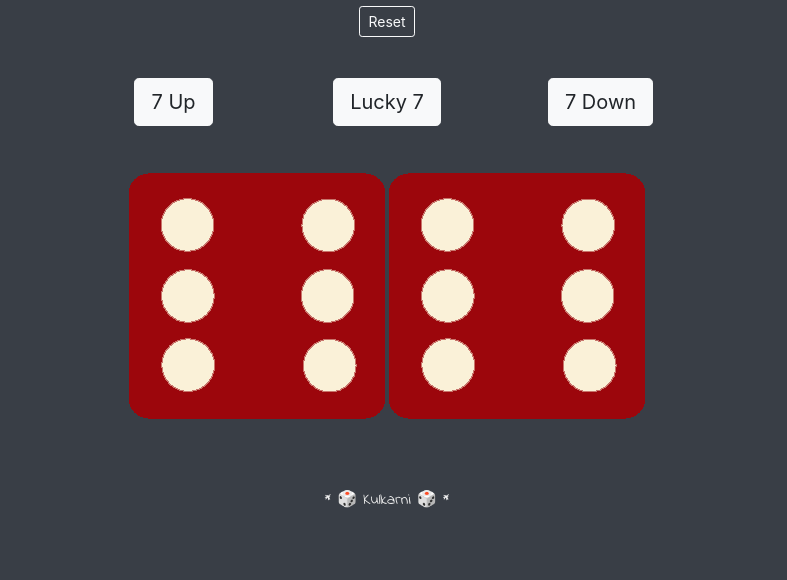
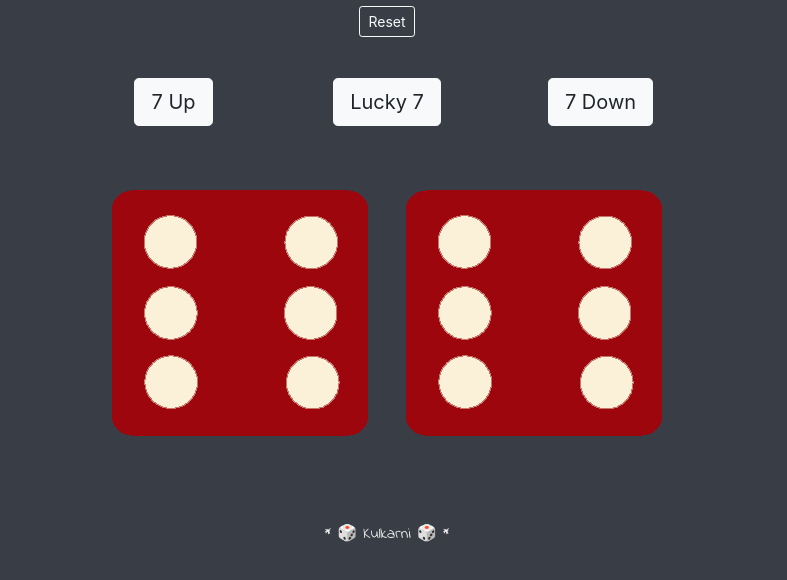
Before and after one commit to koolkarniharsh/LuckyNumber7, a plain HTML site: page index.html in a window 1280 px wide. Shown: the part 208-788 px from the top of the page, without its empty margins (253-1040 px from the left). Drawn offline with nearby package versions, Linux system fonts and the light colour scheme.

Commit message:
Add files via upload

```diff
--- a/styles.css
+++ b/styles.css
@@ -28,8 +28,8 @@ p {
   font-family: 'Indie Flower', cursive;
 }
 
-img {
-  /*width: 80%;*/
+img{
+  padding: 2%;
 }
 
 footer {
```
